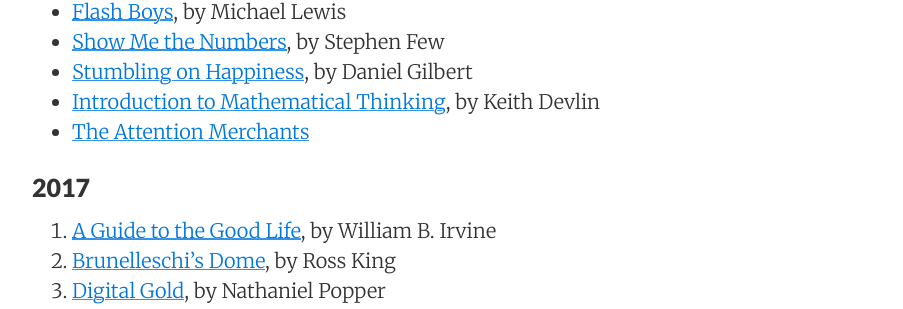
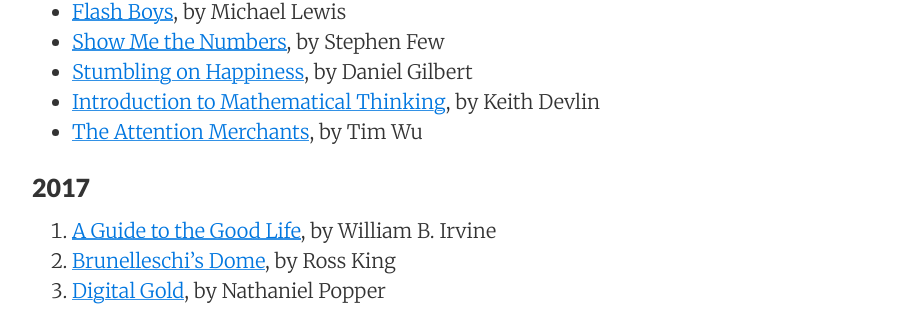
Before and after one commit to sewardlee337/sewardlee337.github.io, a Jekyll site: the page built from readinglist.md, in a window 1280 px wide and 900 px high. Shown: the part 422-731 px from the top of the window, without its empty margins (188-1091 px from the left). Built offline with Jekyll 4.4.1, drawn with Linux system fonts in a browser that asks for light colours; nearby versions of some CDN libraries.

Commit message:
Update reading list

```diff
--- a/readinglist.md
+++ b/readinglist.md
@@ -16,7 +16,7 @@
 * [Show Me the Numbers](https://www.amazon.com/Show-Me-Numbers-Designing-Enlighten/dp/0970601972/ref=sr_1_1?ie=UTF8&qid=1500348689&sr=8-1&keywords=show+me+the+numbers), by Stephen Few
 * [Stumbling on Happiness](https://www.amazon.com/Stumbling-Happiness-Daniel-Gilbert-ebook/dp/B000GCFW0A/ref=sr_1_1?ie=UTF8&qid=1502042514&sr=8-1&keywords=stumbling+upon+happiness), by Daniel Gilbert
 * [Introduction to Mathematical Thinking](https://www.amazon.com/Introduction-Mathematical-Thinking-Keith-Devlin-ebook/dp/B009LTPSTO/ref=sr_1_1?ie=UTF8&qid=1501048814&sr=8-1&keywords=introduction+to+mathematical+thinking), by Keith Devlin
-* [The Attention Merchants](https://www.amazon.com/Attention-Merchants-Scramble-Inside-Heads-ebook/dp/B01AEPSWB4/ref=sr_1_1?ie=UTF8&qid=1502057399&sr=8-1&keywords=tim+wu)
+* [The Attention Merchants](https://www.amazon.com/Attention-Merchants-Scramble-Inside-Heads-ebook/dp/B01AEPSWB4/ref=sr_1_1?ie=UTF8&qid=1502057399&sr=8-1&keywords=tim+wu), by Tim Wu
 
 
 ### 2017
```
